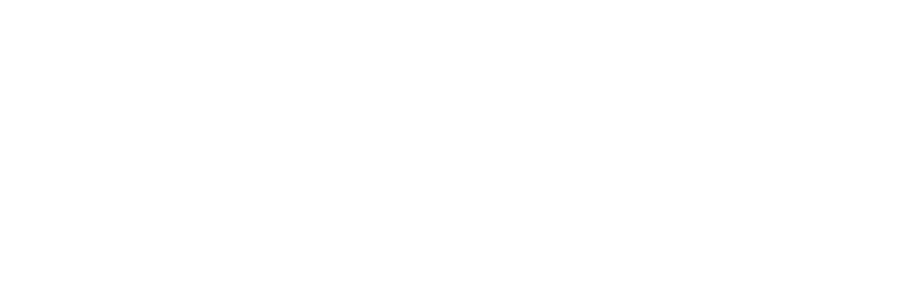
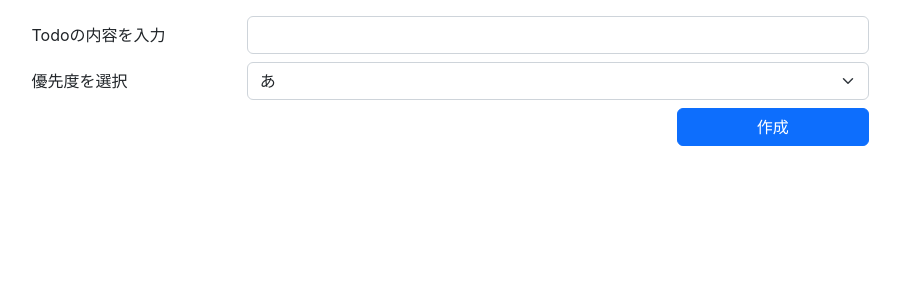
Before and after one commit to piny940/ts-react-todoapp, a React (Create React App) app: page / in a window 1280 px wide. Shown: the top 300 px of the page, without its empty margins (190-1090 px from the left). Built offline with nearby package versions, Linux system fonts and the light colour scheme.

Commit message:
TodoFormのレイアウトを作成

```diff
--- /dev/null
+++ b/src/components/TodoApp/FormItem.tsx
@@ -0,0 +1,25 @@
+import Form from "react-bootstrap/Form"
+import Row from "react-bootstrap/Row"
+import Col from "react-bootstrap/Col"
+import { ReactNode } from "react"
+
+export interface FormItemProps {
+  label: string
+  children: ReactNode
+  my?: number
+}
+
+export const FormItem: React.FC<FormItemProps> = ({
+  label,
+  children,
+  my=2,
+}) => {
+  return (
+    <Form.Group className={`my-${my}`} as= { Row } controlId = "input" >
+      <Form.Label column md={3}>{label}</Form.Label>
+      <Col md={9}>
+        {children}
+      </Col>
+    </Form.Group >
+  )
+}
--- a/src/components/TodoApp/TodoButton.tsx
+++ /dev/null
@@ -1,3 +0,0 @@
-export const TodoButton: React.FC = () => {
-  return <></>
-}
--- /dev/null
+++ b/src/components/TodoApp/TodoForm.tsx
@@ -0,0 +1,25 @@
+import Form from "react-bootstrap/Form"
+import { FormItem } from "./FormItem";
+import Row from "react-bootstrap/Row"
+import Button from "react-bootstrap/Button"
+import Col from "react-bootstrap/Col"
+
+export const TodoForm: React.FC = () => {
+  return (
+    <Form className="w-75 mx-auto">
+      <FormItem label="Todoの内容を入力">
+        <Form.Control  />
+      </FormItem>
+      <FormItem label="優先度を選択">
+        <Form.Select>
+          <option value="a">あ</option>
+        </Form.Select>
+      </FormItem>
+      <Row>
+        <Col md={{span: 3, offset: 9}}>
+          <Button variant="primary" className="w-100">作成</Button>
+        </Col>
+      </Row>
+    </Form>
+  )
+}
--- a/src/components/TodoApp/TodoInput.tsx
+++ /dev/null
@@ -1,3 +0,0 @@
-export const TodoInput: React.FC = () => {
-  return <></>
-}
--- a/src/containers/TodoApp.tsx
+++ b/src/containers/TodoApp.tsx
@@ -1,11 +1,12 @@
-import { TodoInput } from "../components/TodoApp/TodoInput"
+import Container from "react-bootstrap/Container"
 import { TodoList } from "../components/TodoApp/TodoList"
+import { TodoForm } from "../components/TodoApp/TodoForm"
 
 export const TodoApp: React.FC = () => {
   return (
-    <div>
-      <TodoInput />
+    <Container className="mt-3">
       <TodoList />
-    </div>
+      <TodoForm />
+    </Container>
   )
 }
--- /dev/null
+++ b/src/types/index.tsx
@@ -0,0 +1,4 @@
+export interface TodoType {
+  content: string
+  priority: number
+}
```
Also changed, not shown: 1 other file (tests, documents, lock files or other folders).
